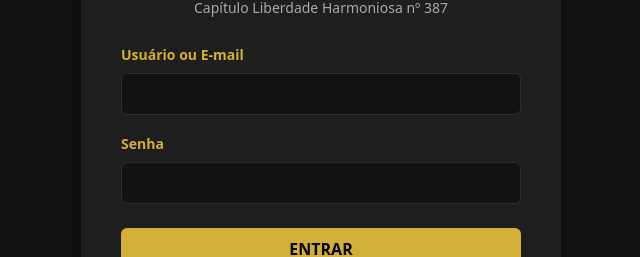
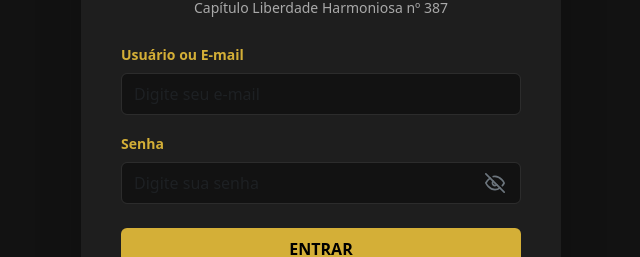
Before and after one commit to pedin-stack/SIGECAP-REACT-new, a React (Create React App) app in the folder sigecap-react/: page / in a window 1280 px wide. Shown: the part 335-592 px from the top of the page, without its empty margins (319-959 px from the left). Built offline with nearby package versions, Linux system fonts and the light colour scheme; no server answers.

Commit message:
feat (login): componentização dos modais & realocação da lógica para um arquivo exclusivo para tal

```diff
--- a/sigecap-react/src/pages/Login.jsx
+++ b/sigecap-react/src/pages/Login.jsx
@@ -1,46 +1,30 @@
+// 1. ADICIONE O 'useState' AQUI NA IMPORTAÇÃO
 import React, { useState } from 'react';
 import '../App.css';
 import 'bootstrap/dist/css/bootstrap.min.css';
 import logoImg from '../assets/images/DeMoaly-coat-of-arms.png';
-import { useNavigate } from 'react-router-dom';
-import AuthService from '../api/AuthService';
+
+import { useLogin } from '../use/useLogin';
+import ExceptionModal from '../components/modals/errorModal';
+import SuccessModal from '../components/modals/successModal';
 
 const Login = () => {
+  // Dados que vêm do Hook de Lógica
+  const {
+    email, setEmail, password, setPassword, handleLogin, loading,
+    errorModal, closeErrorModal, successModal, closeSuccessModal
+  } = useLogin();
 
-  const navigate = useNavigate();
-  const [email, setEmail] = useState('');
-  const [password, setPassword] = useState('');
-
-  const handleLogin = async (event) => {
-    event.preventDefault();
-    try {
-      const data = await AuthService.login(email, password);
-      // backend returns LoginResponseDTO(token, user)
-      const token = data?.token || data?.accessToken || data?.authToken;
-      const user = data?.user || data?.userResponse || data?.userResponseDTO || data;
-      AuthService.setSession(token, user);
-      navigate('/dashboard');
-    } catch (err) {
-      // eslint-disable-next-line no-console
-      console.error('Erro no login', err);
-      alert('Falha no login. Verifique suas credenciais.');
-    }
-  };
+  // 2. ESTADO LOCAL APENAS PARA O 'OLHO' (VISUAL)
+  const [showPassword, setShowPassword] = useState(false);
 
   return (
     <div className="d-flex align-items-center justify-content-center vh-100 bg-custom-main">
-      <div
-        className="card bg-custom-surface p-4 shadow-lg border-0"
-        style={{ width: '100%', maxWidth: '480px' }}
-      >
+      <div className="card bg-custom-surface p-4 shadow-lg border-0" style={{ width: '100%', maxWidth: '480px' }}>
+        <div className="card-body">
 
-        <div className="card-body">
           <div className="text-center mb-4">
-            <img
-              src={logoImg}
-              alt="Logo do Capítulo"
-              className="mb-3 w-25 img-fluid"
-            />
+            <img src={logoImg} alt="Logo" className="mb-3 w-25 img-fluid"/>
             <h3 className="fw-bold mb-1 text-white">Sistema Integrado</h3>
             <p className="text-custom-secondary small">Capítulo Liberdade Harmoniosa nº 387</p>
           </div>
@@ -48,32 +32,87 @@ const Login = () => {
           <form onSubmit={handleLogin}>
 
             <div className="mb-3">
-              <label htmlFor="userEmail" className="form-label text-custom-accent fw-bold small">
-                Usuário ou E-mail
-              </label>
-              <input value={email} onChange={(e) => setEmail(e.target.value)} type="text" className="form-control form-control-custom py-2" id="userEmail" />
+              <label htmlFor="userEmail" className="form-label text-custom-accent fw-bold small">Usuário ou E-mail</label>
+              <input
+                value={email}
+                onChange={(e) => setEmail(e.target.value)}
+                type="text"
+                className="form-control form-control-custom py-2"
+                id="userEmail"
+                placeholder="Digite seu e-mail"
+              />
             </div>
 
+            {/* --- MUDANÇA AQUI NO CAMPO DE SENHA --- */}
             <div className="mb-4">
               <label htmlFor="userPassword" className="form-label text-custom-accent fw-bold small">
                 Senha
               </label>
-              <input value={password} onChange={(e) => setPassword(e.target.value)} type="password" className="form-control form-control-custom py-2" id="userPassword" />
+
+              {/* Container com position relative para segurar o botão absoluto */}
+              <div className="position-relative">
+                <input
+                  value={password}
+                  onChange={(e) => setPassword(e.target.value)}
+                  type={showPassword ? "text" : "password"}
+                  className="form-control form-control-custom py-2"
+                  id="userPassword"
+                  placeholder="Digite sua senha"
+                  style={{
+                    paddingRight: '45px' // Espaço extra na direita para o texto não ficar baixo do ícone
+                  }}
+                />
+
+                {/* Botão flutuante (Absolute) */}
+                <button
+                  type="button"
+                  onClick={() => setShowPassword(!showPassword)}
+                  style={{
+                    position: 'absolute',
+                    top: '50%',
+                    right: '10px',
+                    transform: 'translateY(-50%)', // Centraliza verticalmente exato
+                    background: 'transparent',
+                    border: 'none',
+                    cursor: 'pointer',
+                    display: 'flex',
+                    alignItems: 'center',
+                    justifyContent: 'center',
+                    color: '#6c757d' // Cor do ícone
+                  }}
+                >
+                  {showPassword ? (
+                    // Ícone OLHO ABERTO
+                    <svg xmlns="http://www.w3.org/2000/svg" width="20" height="20" viewBox="0 0 24 24" fill="none" stroke="currentColor" strokeWidth="2" strokeLinecap="round" strokeLinejoin="round">
+                      <path d="M1 12s4-8 11-8 11 8 11 8-4 8-11 8-11-8-11-8z"></path>
+                      <circle cx="12" cy="12" r="3"></circle>
+                    </svg>
+                  ) : (
+                    // Ícone OLHO FECHADO
+                    <svg xmlns="http://www.w3.org/2000/svg" width="20" height="20" viewBox="0 0 24 24" fill="none" stroke="currentColor" strokeWidth="2" strokeLinecap="round" strokeLinejoin="round">
+                      <path d="M17.94 17.94A10.07 10.07 0 0 1 12 20c-7 0-11-8-11-8a18.45 18.45 0 0 1 5.06-5.94M9.9 4.24A9.12 9.12 0 0 1 12 4c7 0 11 8 11 8a18.5 18.5 0 0 1-2.16 3.19m-6.72-1.07a3 3 0 1 1-4.24-4.24"></path>
+                      <line x1="1" y1="1" x2="23" y2="23"></line>
+                    </svg>
+                  )}
+                </button>
+              </div>
             </div>
+            {/* --- FIM DA MUDANÇA --- */}
 
-            <button type="submit" className="btn btn-custom w-100 py-2 mb-3 fw-bold">
-              ENTRAR
+            <button type="submit" className="btn btn-custom w-100 py-2 mb-3 fw-bold" disabled={loading}>
+              {loading ? 'ENTRANDO...' : 'ENTRAR'}
             </button>
 
             <div className="text-center">
-              <a href="#" className="text-custom-secondary text-decoration-none small">
-                Esqueceu sua senha?
-              </a>
+              <a href="#" className="text-custom-secondary text-decoration-none small">Esqueceu sua senha?</a>
             </div>
 
           </form>
         </div>
       </div>
+
+      <ExceptionModal isOpen={errorModal.isOpen} onClose={closeErrorModal} message={errorModal.message} />
+      <SuccessModal isOpen={successModal.isOpen} onClose={closeSuccessModal} message={successModal.message} />
     </div>
   );
 };
```
